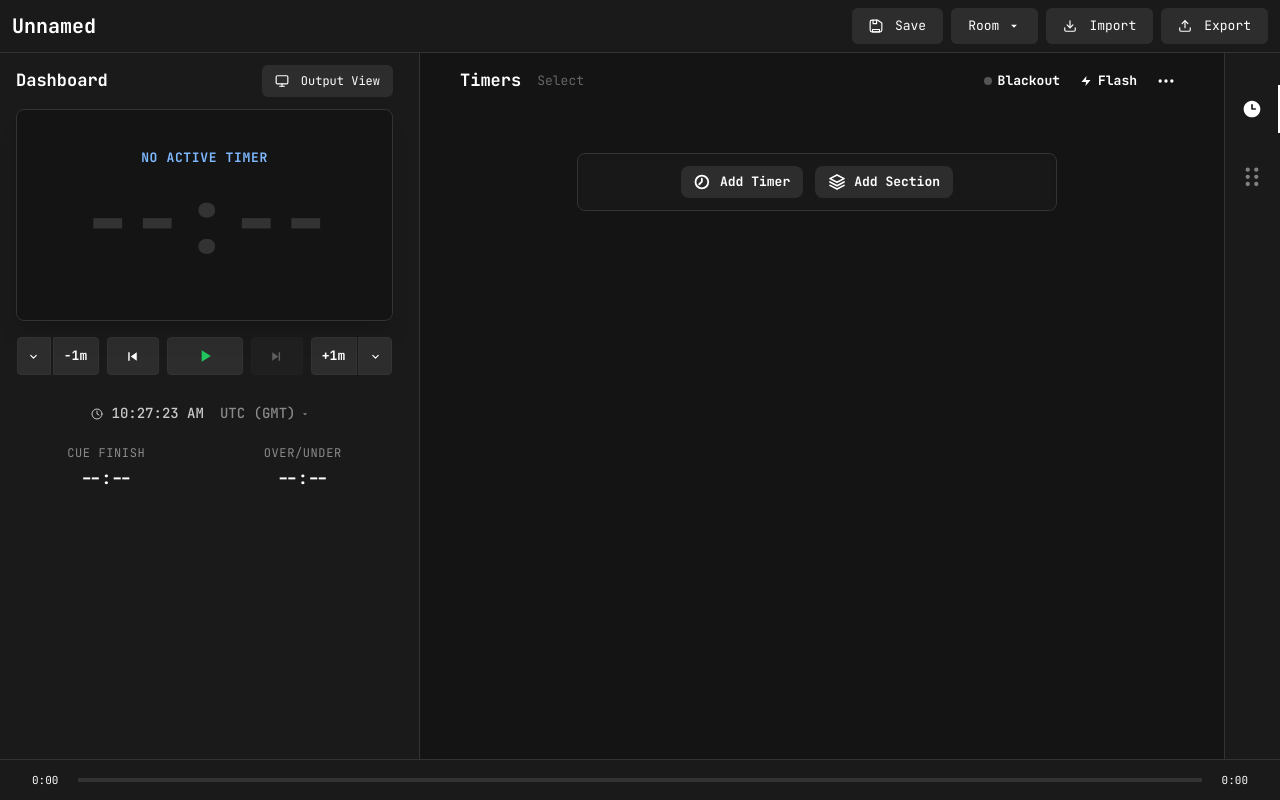
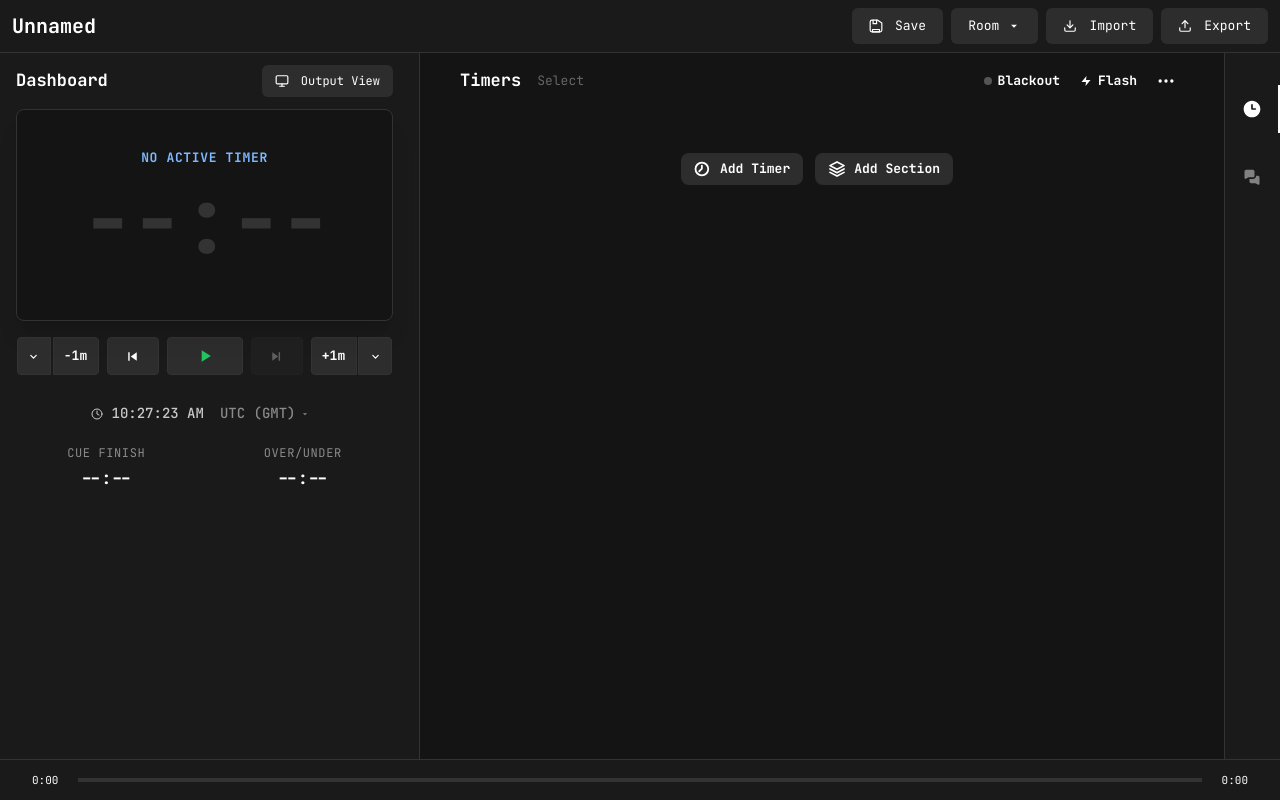
Before and after one commit to e1n7/stage-timer, a Next.js app: page / in a window 1280 px wide. Built offline with nearby package versions, Linux system fonts and the light colour scheme.

Commit message:
Refine controls and restore message navigation icon

```diff
--- a/src/App.tsx
+++ b/src/App.tsx
@@ -920,7 +920,7 @@ const TimerHeaderRow = ({ header, onToggle, onRename, onDelete, onAddTimer, canD
   const [editing, setEditing] = useState(false);
   const [draft, setDraft] = useState(header.title);
   return (
-    <div ref={setNodeRef} {...(!isDragOverlay && dragEnabled ? attributes : {})} {...(!isDragOverlay && dragEnabled ? listeners : {})} onMouseEnter={() => setIsHovered(true)} onMouseLeave={() => setIsHovered(false)} onPointerDown={(event) => { const target = event.target as HTMLElement; if (!dragEnabled || target.closest('button, input, select, textarea')) return; setIsDragArmed(true); listeners?.onPointerDown?.(event); event.currentTarget.setPointerCapture(event.pointerId); }} onPointerUp={() => setIsDragArmed(false)} onPointerCancel={() => setIsDragArmed(false)} style={{ transform: CSS.Transform.toString(transform), transition, zIndex: isDragging ? 200 : 1, position: 'relative' }} className={`stage-section-host group/section relative rounded-lg border border-[#3b3b3b] bg-[#202020] px-3 py-2 transition-colors ${isDragging && !isDragOverlay ? 'opacity-50' : ''} ${isDragOverlay ? 'shadow-2xl ring-2 ring-white/20 opacity-60' : ''} ${dragEnabled ? 'touch-none cursor-grab active:cursor-grabbing' : 'cursor-default'}`} aria-disabled={!dragEnabled}>
+    <div ref={setNodeRef} {...(!isDragOverlay && dragEnabled ? attributes : {})} {...(!isDragOverlay && dragEnabled ? listeners : {})} onMouseEnter={() => setIsHovered(true)} onMouseLeave={() => setIsHovered(false)} onPointerDown={(event) => { const target = event.target as HTMLElement; if (!dragEnabled || target.closest('button, input, select, textarea')) return; setIsDragArmed(true); listeners?.onPointerDown?.(event); event.currentTarget.setPointerCapture(event.pointerId); }} onPointerUp={() => setIsDragArmed(false)} onPointerCancel={() => setIsDragArmed(false)} style={{ transform: CSS.Transform.toString(transform), transition, zIndex: isDragging ? 200 : 1, position: 'relative' }} className={`stage-section-host group/section relative rounded-lg bg-[#202020] px-3 py-2 transition-colors ${isDragging && !isDragOverlay ? 'opacity-50' : ''} ${isDragOverlay ? 'shadow-2xl ring-2 ring-white/20 opacity-60' : ''} ${dragEnabled ? 'touch-none cursor-grab active:cursor-grabbing' : 'cursor-default'}`} aria-disabled={!dragEnabled}>
       <div className="flex items-center gap-2">
         {isSelectMode ? (
           <button type="button" onClick={(event) => { event.stopPropagation(); onSelect?.(); }} className={`relative z-10 flex h-4 w-4 shrink-0 items-center justify-center rounded border ${isSelected ? 'border-[#22c55e] bg-[#22c55e] text-white' : 'border-[#777] bg-transparent text-transparent hover:border-white'}`} title={isSelected ? 'Selected section' : 'Select section'} aria-label={isSelected ? 'Selected section' : 'Select section'} aria-pressed={isSelected}><span className="text-[10px] leading-none">✓</span></button>
@@ -3243,7 +3243,7 @@ function App() {
             <Image src="/timer_section.svg" alt="" width={20} height={20} className="h-5 w-5 invert" />
           </button>
           <button type="button" onClick={() => setMobileSection('messages')} className={`flex h-12 w-full items-center justify-center border-r-2 bg-transparent p-0 transition-opacity ${mobileSection === 'messages' ? 'border-white opacity-100' : 'border-transparent opacity-45 hover:opacity-80'}`} title="Show messages" aria-label="Show messages" aria-pressed={mobileSection === 'messages'}>
-            <IconDragHandle size={20} />
+            <Image src="/message_section.svg" alt="" width={20} height={20} className="h-5 w-5 invert" />
           </button>
         </div>
         <aside className="flex w-full lg:w-[380px] xl:w-[420px] shrink-0 flex-col border-b lg:border-b-0 lg:border-r border-[#333] bg-[#1a1a1a] px-4 py-3 h-auto lg:h-full lg:overflow-y-auto custom-scrollbar">
@@ -3589,7 +3589,7 @@ function App() {
                 : null}
             </DragOverlay>
           </DndContext>
-          <div className="mx-auto mt-10 flex w-[calc(100%-2rem)] max-w-[30rem] flex-nowrap items-center justify-center gap-3 rounded-lg border border-[#333] bg-[#191919]/95 p-3 shadow-inner">
+          <div className="mt-10 flex items-center justify-center gap-3">
             <button type="button" onClick={() => addTimer()} title="Add a new timer" className="inline-flex h-8 w-auto shrink-0 items-center justify-center gap-2 rounded-lg border border-transparent bg-[#2d2d2d] px-3 text-[13px] font-bold text-white transition-all hover:border-[#444] hover:bg-[#383838] focus-visible:border-[#555] focus-visible:bg-[#383838] active:scale-[0.99]"><IconAddTimer size={18} /> <span className="whitespace-nowrap">Add Timer</span></button>
             <button type="button" onClick={addTimerHeader} title="Add a parent timer section" className="inline-flex h-8 w-auto shrink-0 items-center justify-center gap-2 rounded-lg border border-transparent bg-[#2d2d2d] px-3 text-[13px] font-bold text-white transition-all hover:border-[#444] hover:bg-[#383838] focus-visible:border-[#555] focus-visible:bg-[#383838] active:scale-[0.99]"><IconLayers size={18} /> <span className="whitespace-nowrap">Add Section</span></button>
           </div>
@@ -3656,7 +3656,7 @@ function App() {
               })() : null}
             </DragOverlay>
           </DndContext>
-          <div className="mt-6 flex justify-center"><button type="button" onClick={addMessage} title="Add a new message" className="inline-flex h-8 w-auto items-center justify-center gap-2 rounded-lg border border-[#444] bg-[#2d2d2d] px-3 text-[13px] font-bold text-white shadow-md hover:bg-[#383838]"><IconMessagePlus size={18} /> <span className="whitespace-nowrap">Add Message</span></button></div>
+          <div className="mt-10 flex items-center justify-center gap-3"><button type="button" onClick={addMessage} title="Add a new message" className="inline-flex h-8 w-auto shrink-0 items-center justify-center gap-2 rounded-lg border border-transparent bg-[#2d2d2d] px-3 text-[13px] font-bold text-white transition-all hover:border-[#444] hover:bg-[#383838] focus-visible:border-[#555] focus-visible:bg-[#383838] active:scale-[0.99]"><IconMessagePlus size={18} /> <span className="whitespace-nowrap">Add Message</span></button></div>
         </aside>
       </div>
 
```
